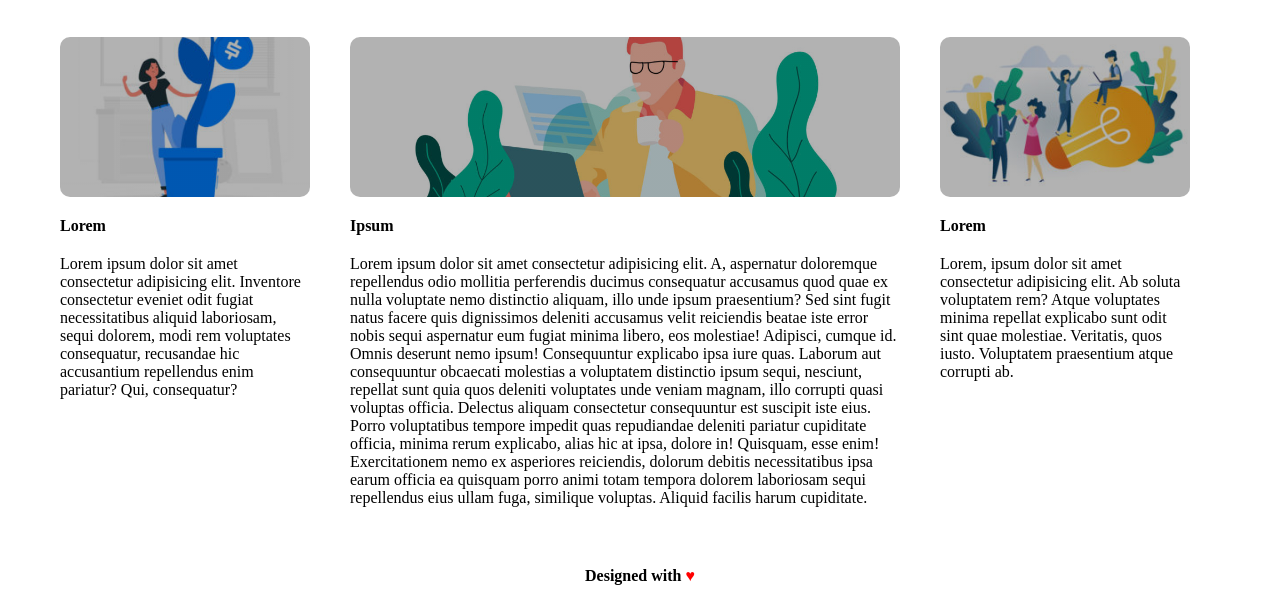
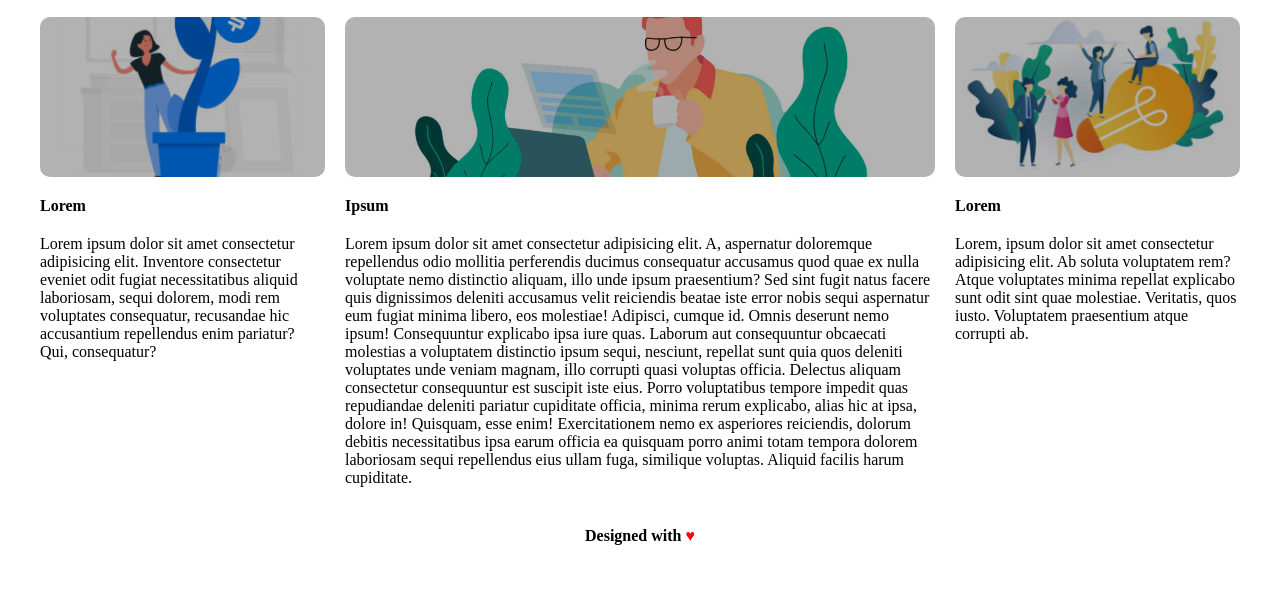
Before and after one commit to niculas1989/htmlcss-wp, a plain HTML site: page index.html in a window 1280 px wide. Shown: the part 694-1299 px from the top of the page. After the commit the page ends 1259 px from the top, so only its background shows below. Drawn offline with Linux system fonts and the light colour scheme.

Commit message:
add css information about margin

```diff
--- a/css/style.css
+++ b/css/style.css
@@ -81,18 +81,21 @@ color: white;
 .col {
     margin-top: 20px;
     border-radius: 10px;
+    float: left;
+}
+
+.row {
+    margin: 0 -10px;
 }
 
 .w25 {
-    float: left;
-    width: calc(25% - 10px);
-    padding:20px;
+    width: 25%;
+    padding: 0 10px;
 }
 
 .w50 {
-    float: left;
-    width: calc(50% - 10px);
-    padding:20px;
+    width: 50%;
+    padding: 0 10px;
 }
 
 .img-sidebar {
--- a/index.html
+++ b/index.html
@@ -58,6 +58,7 @@
                 <h3>Fertenum urna a libero tempus</h3>
             </header>
             <div class="clearfix">
+                <div class="row">
                     <section class="col w25">
 
                         <div class="img-sidebar img-left">
@@ -66,8 +67,8 @@
 
                             <h4>Lorem</h4>
                             <p>Lorem ipsum dolor sit amet consectetur adipisicing elit. Inventore consectetur eveniet odit fugiat necessitatibus aliquid laboriosam, sequi dolorem, modi rem voluptates consequatur, recusandae hic accusantium repellendus enim pariatur? Qui, consequatur?</p>
+                    </section>
 
-                </section>
                     <section class="col w50">
 
                         <div class="img-col img-central">
@@ -94,6 +95,7 @@
 
                     </section>
                 </div>
+            </div>
 
         </main>
 
```
Lines whose indentation alone changed are shown as unchanged.
